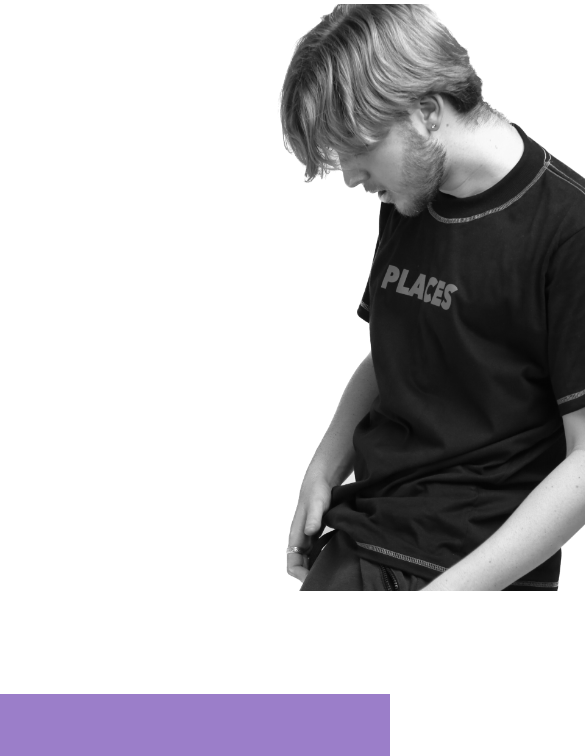
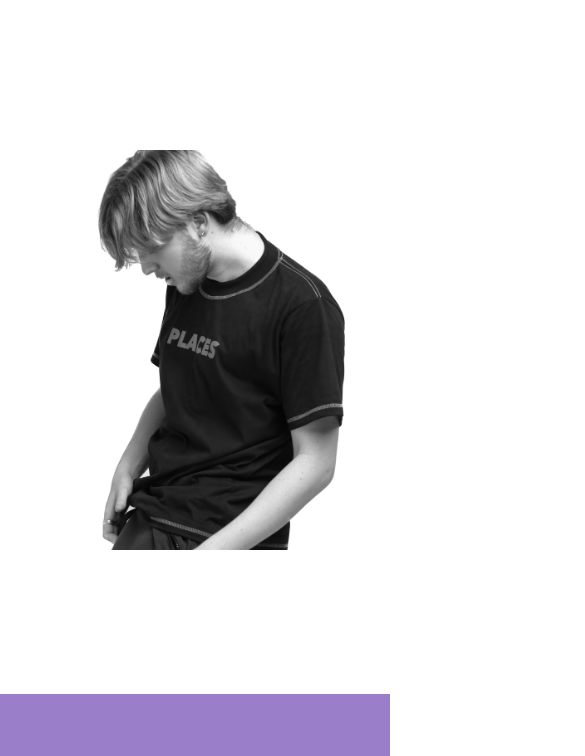
Before and after one commit to xandyfilho/Portifolio, a plain HTML site: page index.html in a window 390 px wide. Shown: the part 403-1159 px from the top of the page, 585 px wide, since content can reach past the window. Drawn offline with nearby package versions, Linux system fonts and the light colour scheme.

Commit message:
Reposividade otimizada

```diff
--- a/style.css
+++ b/style.css
@@ -71,16 +71,16 @@ section{
     padding: 100px 18% ;
 }
 .home{
-    min-width: 100vh;
+    min-height: 100vh;
 	height: 100%;
 	width: 100%;
-    position: relative;
-    background-color: white;
+	background: #ffffff;
 	background-size: cover;
 	background-position: center;
+	position: relative;
 	display: grid;
+	grid-template-columns: repeat(2, 1fr);
 	align-items: center;
-    grid-template-columns: repeat(2,1fr);
 	grid-gap: 4rem;
 }
 .home-text h1{
@@ -330,6 +330,7 @@ footer{
 		grid-template-columns: 1fr;
 		min-height: 130vh;
 		grid-gap: 1rem;
+        display: grid;
 	}
 	.home-text{
 		padding-top: 55px;
@@ -338,7 +339,7 @@ footer{
 		text-align: center;
 	}
 	.home-img img{
-		width: 440px;
+		width: 300px;
 		height: auto;
 	}
 	.sobre{
```
Lines whose indentation alone changed are shown as unchanged.
